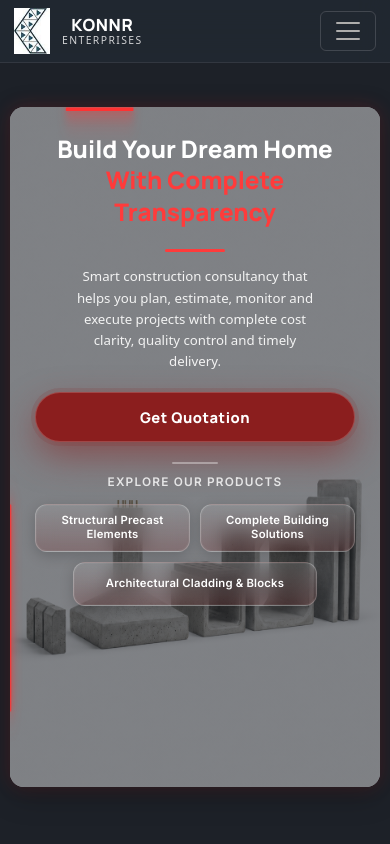
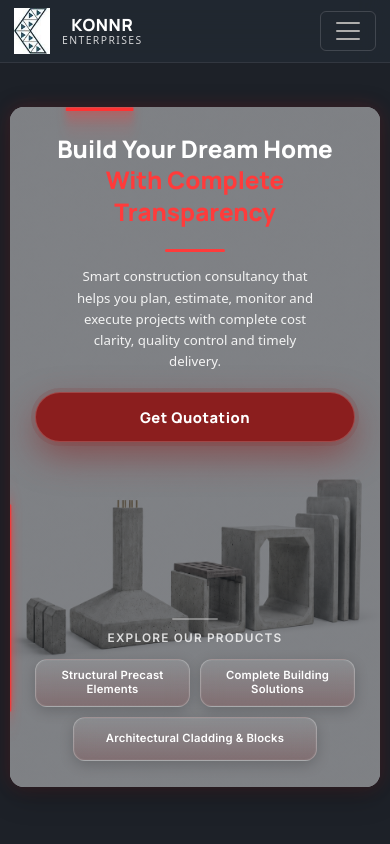
Before and after one commit to Swathi-ChandraSekar/konnr_portfolio, a React (Vite) app: page / in a window 390 px wide. Shown: the top 844 px of the page. Built offline with nearby package versions, Linux system fonts and the light colour scheme.

Commit message:
hero banner mobile2

```diff
--- a/src/styles/hero.css
+++ b/src/styles/hero.css
@@ -448,18 +448,21 @@
         /* CHANGED: align from the top with real padding instead of
            forcing vertical centering, which could push the first
            line of the title above the visible box on short phones.
-           Extra bottom padding keeps the stack clear of the dots. */
+           Bottom padding gives the anchored button group a
+           comfortable ~20-30px gap from the hero's bottom edge. */
         justify-content: flex-start;
-        padding: 30px 18px 40px;
+        padding: 30px 18px 28px;
     }
 
-    /* CHANGED: content now fills the available overlay width
-       instead of shrink-wrapping to the widest line of text.
-       This gives the CTA and product buttons a predictable,
-       consistent width to size themselves against (see below)
-       instead of an ambiguous shrink-to-fit width. */
+    /* CHANGED: content now fills the available overlay width AND
+       height. Height:100% (the overlay has a definite height via
+       inset:0 on the hero-container) turns .hero-content into a
+       full-height flex column, which lets the product-nav group
+       below anchor itself to the bottom via margin-top:auto instead
+       of sitting immediately under the CTA. */
     .hero-content {
         width: 100%;
+        height: 100%;
     }
 
     .hero-title {
@@ -501,8 +504,16 @@
         max-width: 320px;
     }
 
+    /* CHANGED: was "margin: 20px auto 10px" (fixed gap right under
+       the CTA). margin-top:auto turns this into the flex spacer —
+       since .hero-content is now full height, this pushes the
+       divider, the "Explore Our Products" label and the button
+       group as one unit down to the bottom of the hero, leaving the
+       image visible in the space between the CTA and this group.
+       Horizontal centering (auto left/right) and the 10px gap above
+       the label are unchanged. */
     .hero-mini-divider {
-        margin: 20px auto 10px;
+        margin: auto auto 10px;
     }
 
     .hero-explore-label {
@@ -569,7 +580,10 @@
     }
 
     .hero-overlay {
-        padding: 26px 14px 34px;
+        /* CHANGED: bottom trimmed from 34px to keep the anchored
+           button group's gap from the hero's bottom edge in the
+           requested ~20-30px range at this breakpoint too. */
+        padding: 26px 14px 26px;
     }
 }
 
@@ -577,7 +591,9 @@
 @media (max-width:360px) {
 
     .hero-overlay {
-        padding: 22px 12px 30px;
+        /* CHANGED: bottom trimmed from 30px to 22px, same reasoning
+           as the 480px tier above. */
+        padding: 22px 12px 22px;
     }
 
     .hero-description {
```
